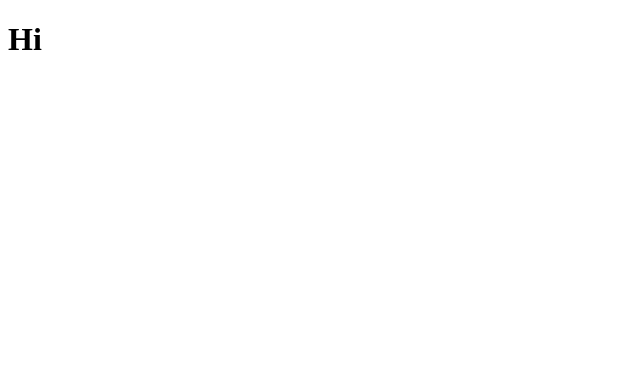
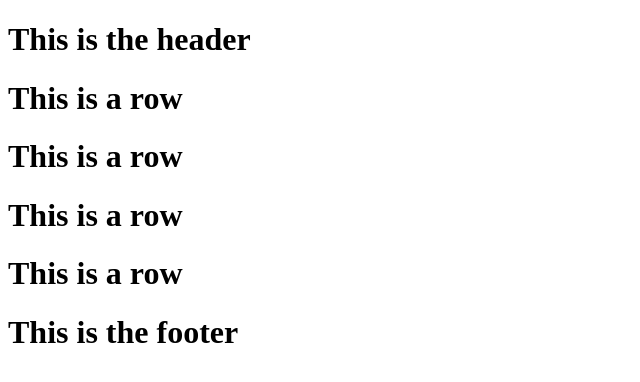
Before and after one commit to OP-Patel/groundbnb, a React (Create React App) app: page / in a window 1280 px wide. Shown: the top 382 px of the page, without its empty margins (0-640 px from the left). Built offline with nearby package versions, Linux system fonts and the light colour scheme.

Commit message:
Setting up starting files for project

```diff
--- a/package.json
+++ b/package.json
@@ -34,5 +34,8 @@
       "last 1 firefox version",
       "last 1 safari version"
     ]
+  },
+  "devDependencies": {
+    "@babel/plugin-proposal-private-property-in-object": "^7.21.11"
   }
 }
--- /dev/null
+++ b/src/App.jsx
@@ -0,0 +1,20 @@
+import React from "react";
+import Header from "./Header";
+import Footer from "./Footer";
+import Row from "./Row";
+function App() {
+
+    return(
+        <div>
+            <Header />
+            <Row />
+            <Row />
+            <Row />
+            <Row />
+            <Footer />
+        </div>
+    )
+
+}
+
+export default App;
--- /dev/null
+++ b/src/Footer.jsx
@@ -0,0 +1,9 @@
+import React from "react";
+
+function Footer(){
+    return(
+        <h1>This is the footer</h1>
+    )
+}
+
+export default Footer;
--- /dev/null
+++ b/src/Header.jsx
@@ -0,0 +1,11 @@
+import React from "react";
+
+function Header() {
+
+    return(
+        <h1>This is the header</h1>
+    )
+
+}
+
+export default Header;
--- /dev/null
+++ b/src/Row.jsx
@@ -0,0 +1,9 @@
+import React from "react";
+
+function Row(){
+    return(
+        <h1>This is a row</h1>
+    )
+}
+
+export default Row;
--- a/src/index.js
+++ b/src/index.js
@@ -1,7 +1,9 @@
 import React from 'react';
 import ReactDOM from 'react-dom/client';
 
+import App from "./App";
+
 const root = ReactDOM.createRoot(document.getElementById('root'));
 root.render(
-  <h1>Hi</h1>
+  <App />
 );
```
Also changed, not shown: 1 other file (tests, documents, lock files or other folders).
